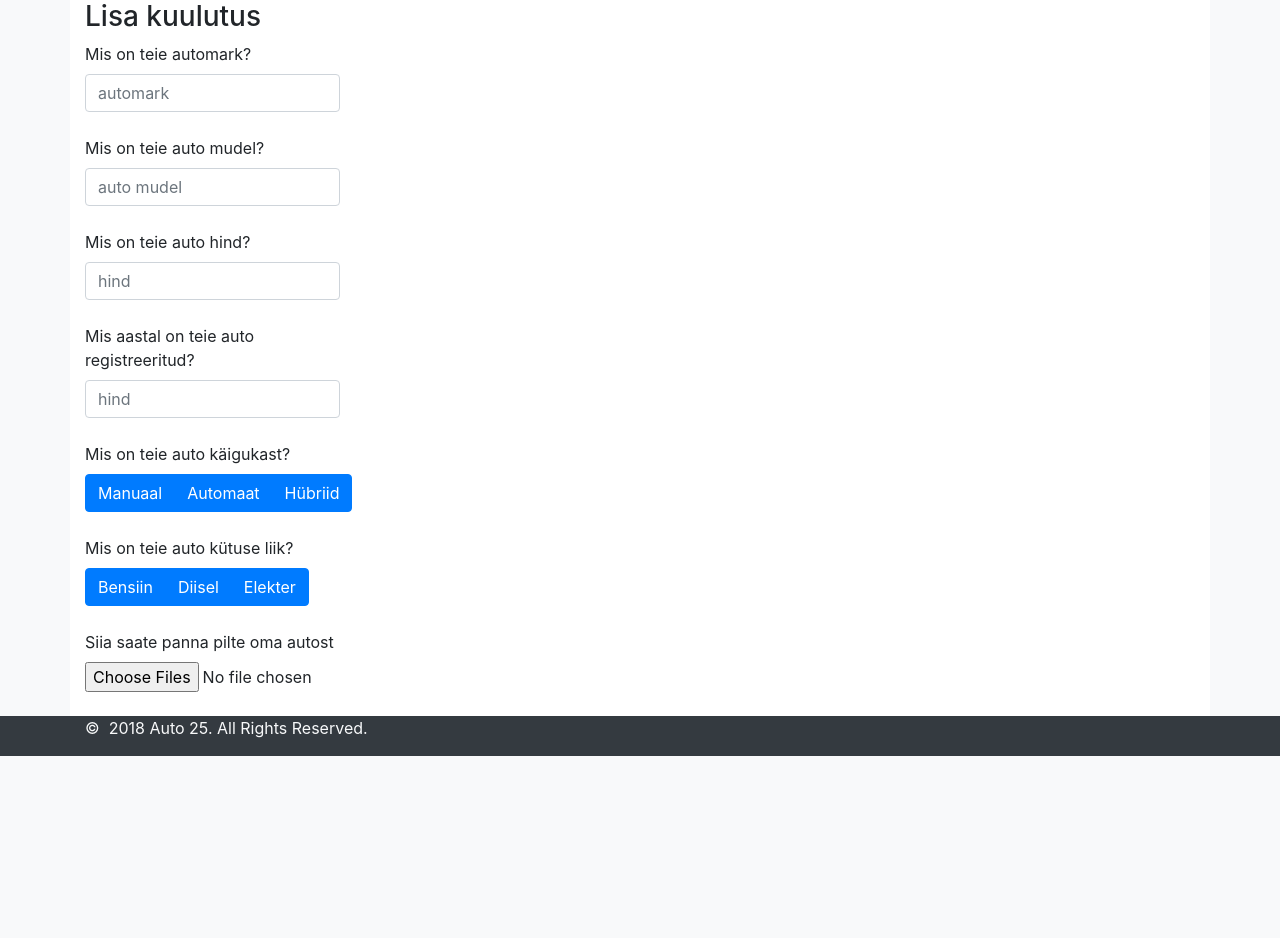
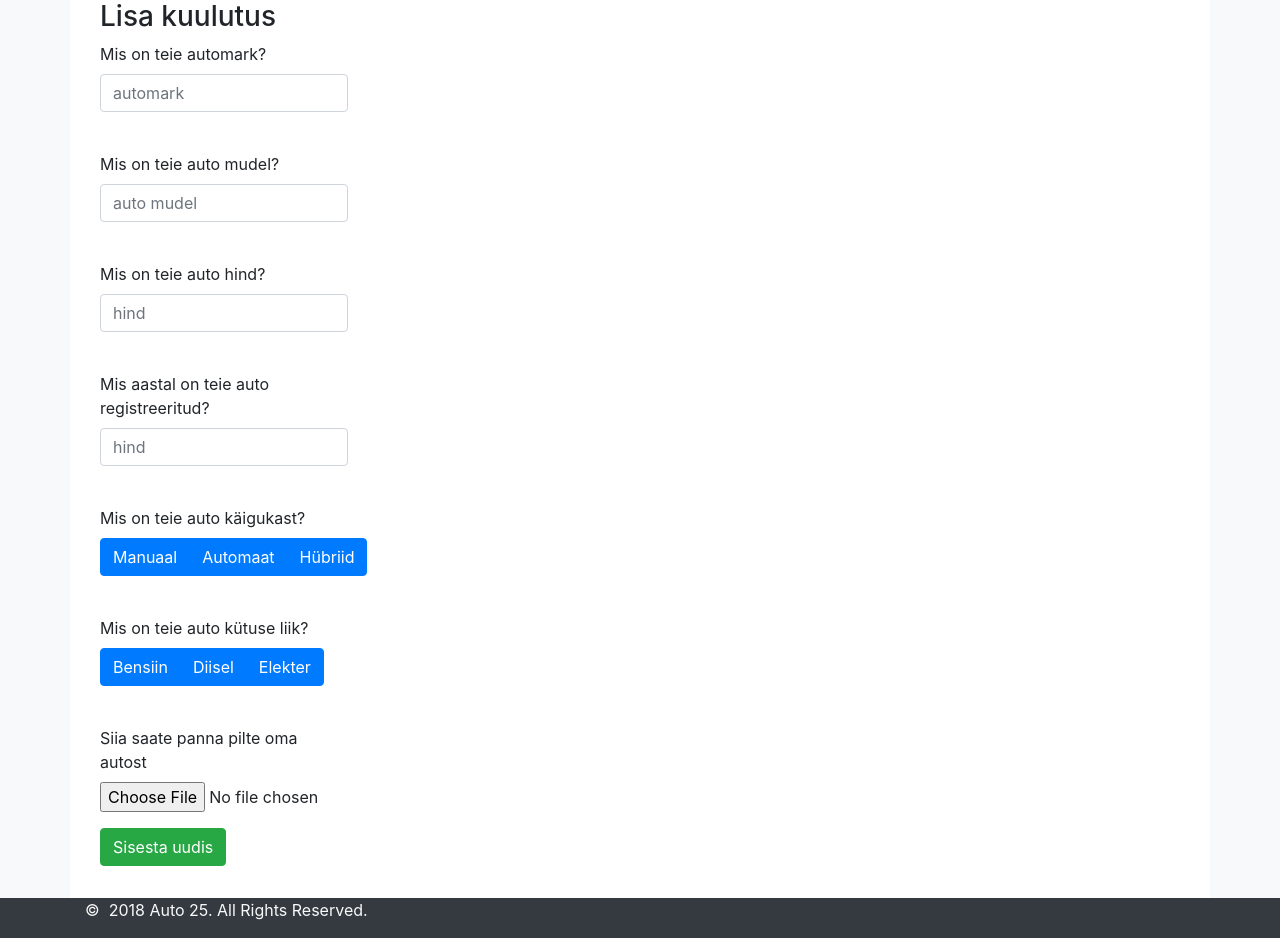
Before and after one commit to greksn/Auto25, a Django app: page /add_post in a window 1280 px wide. Shown: the part 74-1012 px from the top of the page. Before the commit the page ends 830 px from the top, so only its background shows below. Run offline with Django 3.2, Linux system fonts and the light colour scheme; the visitor is signed in with stand-in values (Sample User, id 1); some libraries are stand-ins or nearby versions.

Commit message:
added new car adding form

```diff
--- a/autoportaal/mainapp/models.py
+++ b/autoportaal/mainapp/models.py
@@ -11,6 +11,7 @@ class Post(models.Model):
     brand = models.CharField(max_length=200)
     model = models.CharField(max_length=200)
     gear_box = models.CharField(max_length=200)
+    price = models.FloatField(default=0)
     fuel = models.CharField(max_length=200)
     year = models.IntegerField(default=0)
 
--- a/autoportaal/mainapp/templates/mainapp/add_post.html
+++ b/autoportaal/mainapp/templates/mainapp/add_post.html
@@ -7,43 +7,41 @@
 {% block content %}
 <div class="bg-light">
     <div class="container bg-white ">
-        <div class="row">
-            <div class="col-md-12">
+        <div class="col-md-3">
             <h3>Lisa kuulutus</h3>
         </div>
-        </div>
-        <article class="">
-            <form action="" method="post">
+        {% if user.is_authenticated %}
+        <form action="/uued" method="post">
             {% csrf_token %}
-                <div class="row">
+            <div class="form-group">
                 <div class="col-md-3">
                     <label for="mark">Mis on teie automark?</label>
-                        <input class="form-control type="text" id="mark" placeholder="automark">
+                    <input class="form-control" type="text" id="mark" placeholder="automark">
                 </div>
             </div>
             <br>
-                <div class="row">
+            <div class="form-group">
                 <div class="col-md-3">
                     <label for="mudel">Mis on teie auto mudel?</label>
-                        <input class="form-control type="text" id="mudel" placeholder="auto mudel">
+                    <input class="form-control" type="text" id="mudel" placeholder="auto mudel">
                 </div>
             </div>
             <br>
-                <div class="row">
+            <div class="form-group">
                 <div class="col-md-3">
                     <label for="hind">Mis on teie auto hind?</label>
-                        <input class="form-control type="number" id="hind" placeholder="hind">
+                    <input class="form-control" type="number" id="hind" placeholder="hind">
                 </div>
             </div>
             <br>
-                <div class="row">
+            <div class="form-group">
                 <div class="col-md-3">
                     <label for="aasta">Mis aastal on teie auto registreeritud?</label>
-                        <input class="form-control type="number" id="aasta" placeholder="hind">
+                    <input class="form-control" type="number" id="aasta" placeholder="hind">
                 </div>
             </div>
             <br>
-                <div class="row">
+            <div class="form-group">
                 <div class="col-md-3">
                     <label>Mis on teie auto käigukast?</label>
                     <div class="btn-group btn-group-toggle" data-toggle="buttons">
@@ -60,7 +58,7 @@
                 </div>
             </div>
             <br>
-                <div class="row">
+            <div class="form-group">
                 <div class="col-md-3">
                     <label>Mis on teie auto kütuse liik?</label>
                     <div class="btn-group btn-group-toggle" data-toggle="buttons">
@@ -77,15 +75,18 @@
                 </div>
             </div>
             <br>
-                <div class="row">
+            <div class="form-group">
                 <div class="col-md-3">
                     <label for="mark">Siia saate panna pilte oma autost</label>
-                        <input type="file" id="pildid" multiple>
+                    <input type="file" id="pildid" class="form-control-file">
                 </div>
+            </div>
+            <div class="col-md-3">
+                <button type="submit" class="btn btn-success mb-2">Sisesta uudis</button>
             </div>
             <br>
         </form>
-        </article>
+        {% endif %}
     </div>
 </div>
 {% endblock content %}
--- a/autoportaal/mainapp/views.py
+++ b/autoportaal/mainapp/views.py
@@ -2,23 +2,43 @@ from django.http import HttpResponseRedirect
 from django.utils import translation
 from django.shortcuts import render
 from django.contrib.auth.decorators import login_required
-from .models import Article
-from .forms import ArticleForm
+from .models import Article, Post, User
+from .forms import ArticleForm, CarPostForm
 from django.contrib import messages
 from django.urls import reverse
 
 
 # Create your views here.
 def index(request):
-    return render(request, 'mainapp/index.html', {'nbar': 'index'})
+  return render(request, 'mainapp/index.html', {'nbar': 'index'})
 
 
 def login(request):
-    return render(request, 'mainapp/login.html', {'nbar': 'login'})
+  return render(request, 'mainapp/login.html', {'nbar': 'login'})
 
 
 def uued(request):
-    return render(request, 'mainapp/uued.html', {'nbar': 'uued'})
+  if request.method == 'POST':
+    form = CarPostForm(request.POST)
+    if form.is_valid():
+      # process the data in form.cleaned_data as required
+      form_owner = User.pk
+      form_brand = form.cleaned_data['mark']
+      form_model = form.cleaned_data['mudel']
+      form_price = form.cleaned_data['hind']
+      form_gear_box = form.cleaned_data['title']
+      form_fuel = form.cleaned_data['title']
+      form_year = form.cleaned_data['aasta']
+      new_ad = Post(owner =form_owner, brand=form_brand, model=form_model, gear_box= form_gear_box, price=form_price, fuel=form_fuel, year= form_year)
+      new_ad.save()
+      # redirect to a new URL:
+      messages.success(request, 'Uudis edukalt lisatud!')
+      return HttpResponseRedirect(reverse('uued'))
+
+  # if a GET (or any other method) we'll create a blank form
+  else:
+    car_ads = Post.objects.all()
+    return render(request, 'mainapp/uued.html', {'nbar': 'uued', 'car_ads': car_ads})
 
 
 def foorumid(request):
@@ -26,39 +46,39 @@ def foorumid(request):
 
 
 def uudised(request):
-    # if this is a POST request we need to process the form data
-    if request.method == 'POST':
-        # create a form instance and populate it with data from the request:
-        form = ArticleForm(request.POST)
-        # check whether it's valid:
-        if form.is_valid():
-            # process the data in form.cleaned_data as required
-            form_title = form.cleaned_data['title']
-            form_text = form.cleaned_data['text']
-            p = Article(title=form_title, text=form_text)
-            p.save()
-            # redirect to a new URL:
-            messages.success(request, 'Uudis edukalt lisatud!')
-            return HttpResponseRedirect(reverse('uudised'))
+  # if this is a POST request we need to process the form data
+  if request.method == 'POST':
+    # create a form instance and populate it with data from the request:
+    form = ArticleForm(request.POST)
+    # check whether it's valid:
+    if form.is_valid():
+      # process the data in form.cleaned_data as required
+      form_title = form.cleaned_data['title']
+      form_text = form.cleaned_data['text']
+      p = Article(title=form_title, text=form_text)
+      p.save()
+      # redirect to a new URL:
+      messages.success(request, 'Uudis edukalt lisatud!')
+      return HttpResponseRedirect(reverse('uudised'))
 
-    # if a GET (or any other method) we'll create a blank form
-    else:
-        articles = Article.objects.all()
-        return render(request, 'mainapp/uudised.html', {'nbar': 'uudised', 'articles': articles})
+  # if a GET (or any other method) we'll create a blank form
+  else:
+    articles = Article.objects.all()
+    return render(request, 'mainapp/uudised.html', {'nbar': 'uudised', 'articles': articles})
 
 
 def langEng(request):
-    translation.activate("en-GB")
-    request.session[translation.LANGUAGE_SESSION_KEY] = "en-GB"
-    return HttpResponseRedirect(request.META.get('HTTP_REFERER'))
+  translation.activate("en-GB")
+  request.session[translation.LANGUAGE_SESSION_KEY] = "en-GB"
+  return HttpResponseRedirect(request.META.get('HTTP_REFERER'))
 
 
 def langEst(request):
-    translation.activate("et")
-    request.session[translation.LANGUAGE_SESSION_KEY] = "et"
-    return HttpResponseRedirect(request.META.get('HTTP_REFERER'))
+  translation.activate("et")
+  request.session[translation.LANGUAGE_SESSION_KEY] = "et"
+  return HttpResponseRedirect(request.META.get('HTTP_REFERER'))
 
 
 @login_required
 def add_post(request):
-    return render(request, 'mainapp/add_post.html', {'nbar': 'add_post'})
+  return render(request, 'mainapp/add_post.html', {'nbar': 'add_post'})
```
Also changed, not shown: autoportaal/mainapp/forms.py (+6 -1 lines), autoportaal/mainapp/templates/mainapp/uued.html (+12 -1 lines), autoportaal/mainapp/migrations/0002_auto_20181104_1527.py (added). Lines whose indentation alone changed are shown as unchanged.
